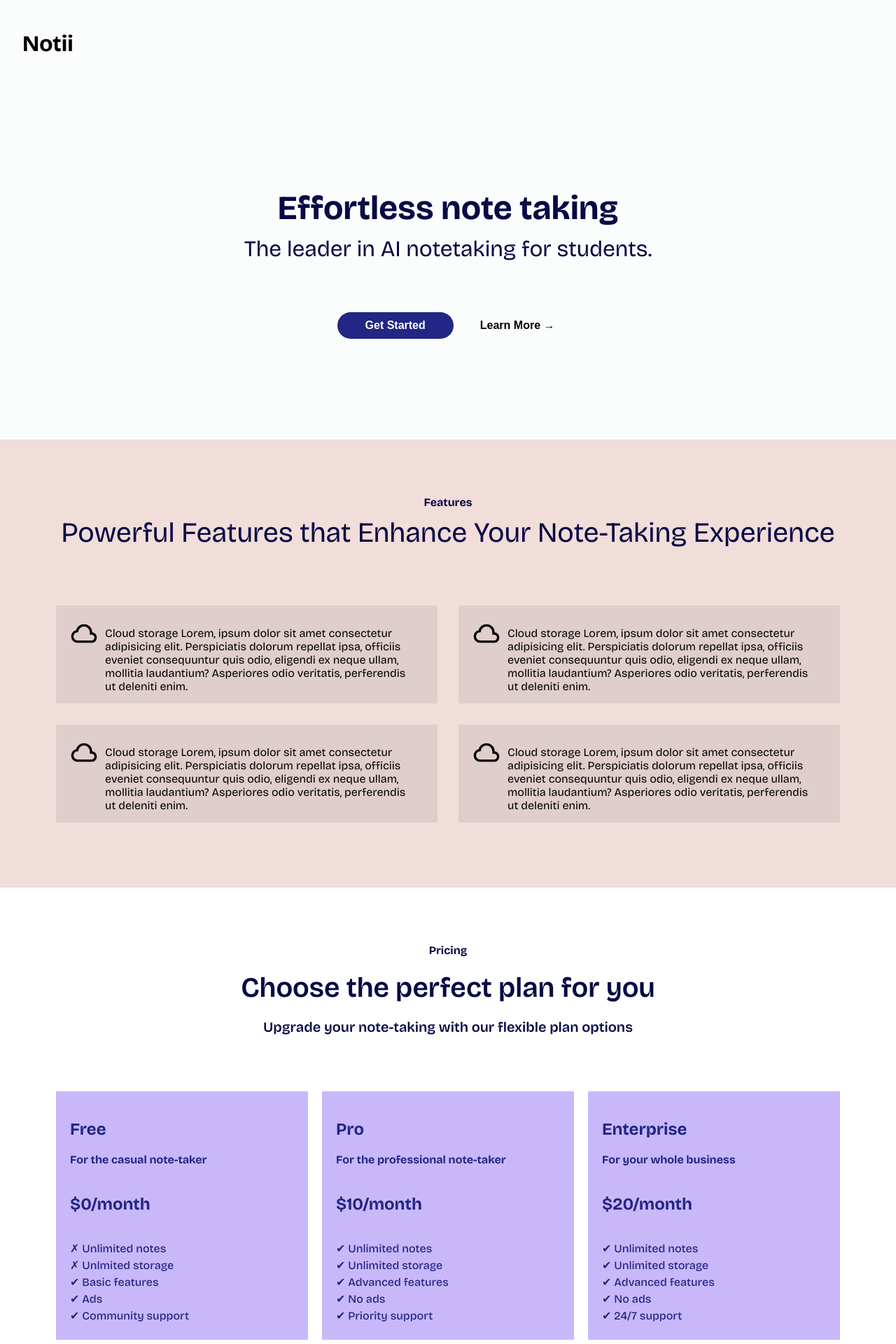
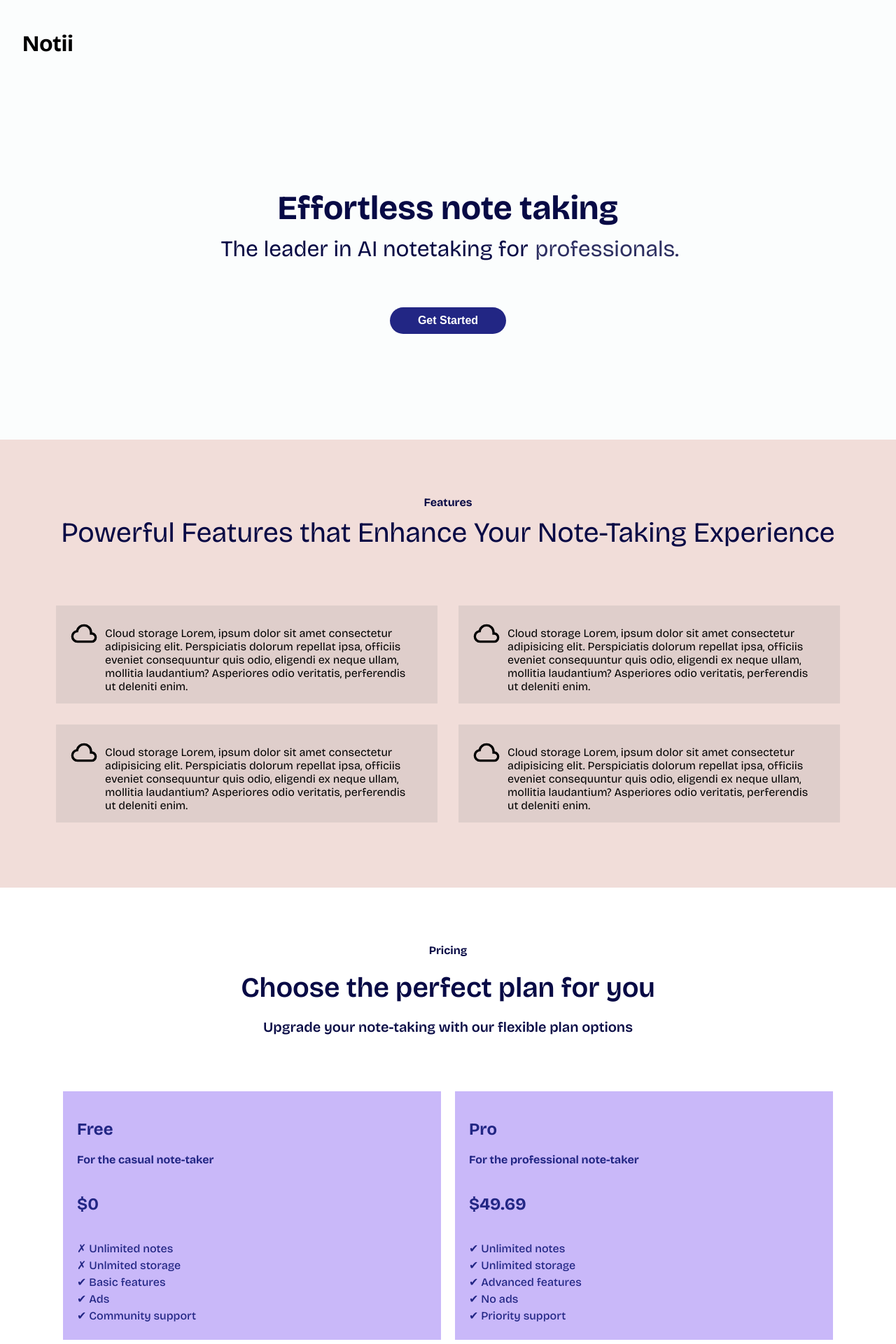
Before and after one commit to gagewillette/Notii, a React (Vite) app: page / in a window 1280 px wide. Shown: the top 1920 px of the page at 70% size. Built offline with nearby package versions, Linux system fonts and the light colour scheme.

Commit message:
sick ass animation for the subheading 🤭

```diff
--- a/src/app.scss
+++ b/src/app.scss
@@ -1,4 +1,6 @@
 @import url('https://fonts.googleapis.com/css2?family=Bricolage+Grotesque:opsz,wght@12..96,200..800&display=swap');
+
+
 
 $background-color: #FBFDFD;
 $primary-color: #222684;
--- /dev/null
+++ b/src/js/comps/file-viewer/file.jsx
@@ -0,0 +1,23 @@
+import React from "react";
+import { v4 as uuidv4 } from "uuid";
+
+//file component
+export default function FileEntry(notefile) {
+  return (
+    <>
+      <div className="file">
+        <h3>{notefile.name}</h3>
+      </div>
+    </>
+  );
+}
+
+//file class
+export class NoteFile {
+  constructor(name, body) {
+    this.id = uuidv4();
+    this.name = name;
+    this.dateCreated = new Date();
+    this.body = body;
+  }
+}
--- /dev/null
+++ b/src/js/comps/file-viewer/fviewer.jsx
@@ -0,0 +1,22 @@
+import React from "react";
+import { useState } from "react";
+import {NoteFile} from "./file.jsx";
+import FileComp from "./file.jsx";
+
+
+export default function FileViewer() {
+  const files = useState([]);
+
+  files.push(new NoteFile("file1", "this is file 1"));
+
+return (
+    <div className="file-viewer">
+        <h1>File Viewer</h1>
+        <ul>
+            {files.map((file) => {
+                return <li key={file.id}><FileComp notefile={file} /></li>;
+            })}
+        </ul>
+    </div>
+);
+}
--- a/src/js/comps/home/bodyhome.jsx
+++ b/src/js/comps/home/bodyhome.jsx
@@ -33,7 +33,12 @@ export default function BodyHome() {
           </div>
 
           <div className="body-home-subheader">
-            <h2>The leader in AI notetaking for students.</h2>
+            <h2>The leader in AI notetaking for</h2>
+            <div className="rotating-text-nouns-wrapper">
+              <span className="rotatingText-noun">students.</span>
+              <span className="rotatingText-noun">teachers.</span>
+              <span className="rotatingText-noun">professionals.</span>
+            </div>
           </div>
         </div>
 
@@ -43,11 +48,12 @@ export default function BodyHome() {
               <p>Get Started</p>
             </button>
           </div>
+          {/*
           <div className="learn-more-button">
             <button id="learn_more">
               <p>Learn More →</p>
             </button>
-          </div>
+  </div>*/}
         </div>
       </div>
     </>
--- a/src/js/comps/home/pricing.jsx
+++ b/src/js/comps/home/pricing.jsx
@@ -15,7 +15,7 @@ export default function Pricing() {
           <div className="pricing-div">
             <h2>Free</h2>
             <h3>For the casual note-taker</h3>
-            <h5>$0/month</h5>
+            <h5>$0</h5>
             <h4>✗ Unlimited notes</h4>
             <h4>✗ Unlmited storage</h4>
             <h4>✔ Basic features</h4>
@@ -25,25 +25,13 @@ export default function Pricing() {
           <div className="pricing-div">
             <h2>Pro</h2>
             <h3>For the professional note-taker</h3>
-            <h5>$10/month</h5>
+            <h5>$49.69</h5>
             <h4>✔ Unlimited notes</h4>
             <h4>✔ Unlimited storage</h4>
             <h4>✔ Advanced features</h4>
             <h4>✔ No ads</h4>
             <h4>✔ Priority support</h4>
           </div>
-          <div className="pricing-div">
-            <h2>Enterprise</h2>
-            <h3>For your whole business</h3>
-
-            <h5>$20/month</h5>
-            <h4>✔ Unlimited notes</h4>
-            <h4>✔ Unlimited storage</h4>
-            <h4>✔ Advanced features</h4>
-            <h4>✔ No ads</h4>
-            <h4>✔ 24/7 support</h4>
-
-          </div>
         </div>
       </div>
     </>
--- a/src/js/pages/notes.jsx
+++ b/src/js/pages/notes.jsx
@@ -4,6 +4,7 @@ import QuillEditor from "../comps/quilleditor";
 import "../../styles/notes.scss";
 import Mousetrap from "mousetrap";
 import MicrophoneComponent from "../comps/microphone";
+import FileViewer from "../comps/file-viewer/fviewer";
 
 const NotesEditor = () => {
   const [content, setContent] = useState("");
@@ -22,15 +23,13 @@ const NotesEditor = () => {
   return (
     <div className="editor-main">
 
-    <div className="file-viewer">
-      <h1>File Viewer</h1>
-
-    </div>
+      {/* This is the file viewer on the left side of the editor */}
+      <FileViewer />
 
       <div className="editor-wrapper">
         <h2>Notii Editor</h2>
 
-        {isRecording ? (
+        {/*isRecording ? (
           <MicrophoneComponent />
         ) : (
           <h3 id="button-wrapper-text">
@@ -39,7 +38,7 @@ const NotesEditor = () => {
               <h3>click me to start Notii AI</h3>
             </button>
           </h3>
-        )}
+        )*/}
 
         {/*
       <QuillEditor value={content} onChange={setContent} />
--- a/src/js/pages/signin.jsx
+++ b/src/js/pages/signin.jsx
@@ -3,6 +3,7 @@ import { GoogleAuthProvider, signInWithPopup } from "firebase/auth";
 import { auth, db } from "../../backend/firebase";
 import { useNavigate } from "react-router-dom";
 import { doc, setDoc } from "firebase/firestore";
+import "../../styles/signin.scss";
 
 export default function SignIn() {
   //for google auth
@@ -31,9 +32,7 @@ export default function SignIn() {
         photoURL: user.photoURL,
       });
 
-
       nav("/notes");
-
     } catch (error) {
       // Handle Errors here.
       const errorCode = error.code;
@@ -47,8 +46,10 @@ export default function SignIn() {
   };
 
   return (
-    <button onClick={signInWithGoogle} id="google-sign-in">
-      Sign In With Google
-    </button>
+    <div className="sign-in-wrapper">
+      <button onClick={signInWithGoogle} id="google-sign-in">
+        Sign In With Google
+      </button>
+    </div>
   );
 }
--- a/src/main.jsx
+++ b/src/main.jsx
@@ -1,6 +1,7 @@
 import React from 'react'
 import ReactDOM from 'react-dom/client'
 import App from './app.jsx'
+import './app.scss'
 
 
 ReactDOM.createRoot(document.getElementById('root')).render(
--- a/src/styles/bodyhome.scss
+++ b/src/styles/bodyhome.scss
@@ -33,7 +33,60 @@
     font-size: 2rem;
     font-weight: 400;
   }
+
+  .body-home-subheader {
+    display: flex;
+    align-items: center;
+
+    gap: 10px;
+
+
+  }
 }
+
+.rotating-text-nouns-wrapper {
+  position: relative;
+  width: 200px;
+}
+
+.rotatingText-noun {
+  font-size: 2rem;
+  opacity: 0;
+  position: absolute;
+  top: -1.2rem;
+  right: 0;
+  left: 0;
+  animation-name: rotate;
+  animation-duration: 6s; /* Total duration adjusted for cycling through each */
+  animation-iteration-count: infinite;
+}
+
+.rotatingText-noun:nth-of-type(1) {
+  animation-delay: 0s;
+}
+
+.rotatingText-noun:nth-of-type(2) {
+  animation-delay: 2s; /* Delay adjusted for sequential appearance */
+}
+
+.rotatingText-noun:nth-of-type(3) {
+  animation-delay: 4s;
+}
+
+@keyframes rotate {
+  0%, 100% {
+    opacity: 0;
+  }
+
+  5%, 30% {
+    opacity: 1;
+  }
+
+  35%, 100% {
+    opacity: 0;
+  }
+}
+
 
 //styles for splash buttons
 .body-home-splash-buttons {
--- a/src/styles/notes.scss
+++ b/src/styles/notes.scss
@@ -12,7 +12,7 @@
 .file-viewer
 {
   flex: 1;
-  border: 1px solid black;
+  border-right: 1px solid black;
   height: 100vh;
 }
 
--- /dev/null
+++ b/src/styles/signin.scss
@@ -0,0 +1,38 @@
+@use "../app.scss";
+
+.sign-in-wrapper
+{
+    //general styles
+    height: 100vh;
+    width: 100vw;
+    overflow: hidden;
+
+    //flexbox styles
+    display: flex;
+    justify-content: center;
+    align-items: center;
+
+
+    background-color: app.$secondary-color-2;
+}
+
+
+//button styles
+#google-sign-in
+{
+    background-color: app.$primary-color;
+    font-family: app.$font-family;
+    color: white;
+    border: none;
+    padding: 10px 20px;
+    border-radius: 5px;
+    cursor: pointer;
+    font-size: 1.2rem;
+    margin-top: 20px;
+    transition: all 0.3s;
+
+    :hover
+    {
+        background-color: lighten(#4285f4, 20%);
+    }
+}
```
